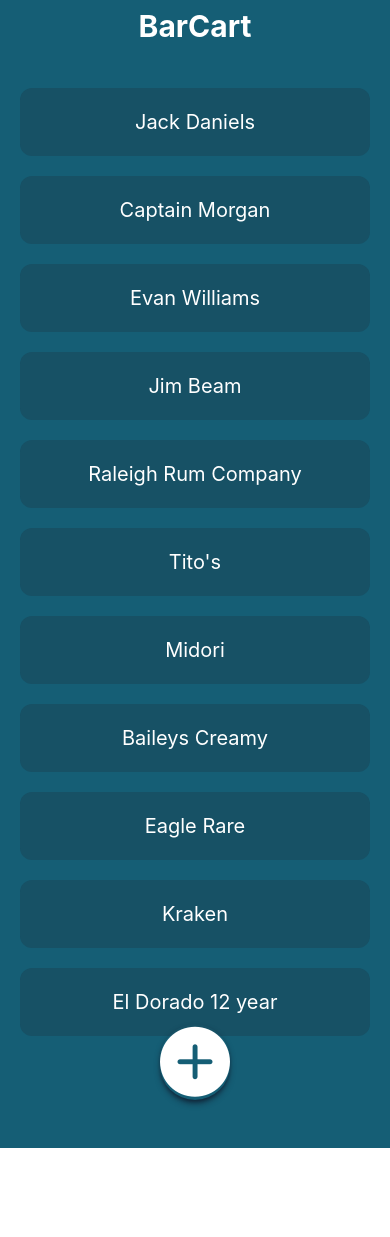
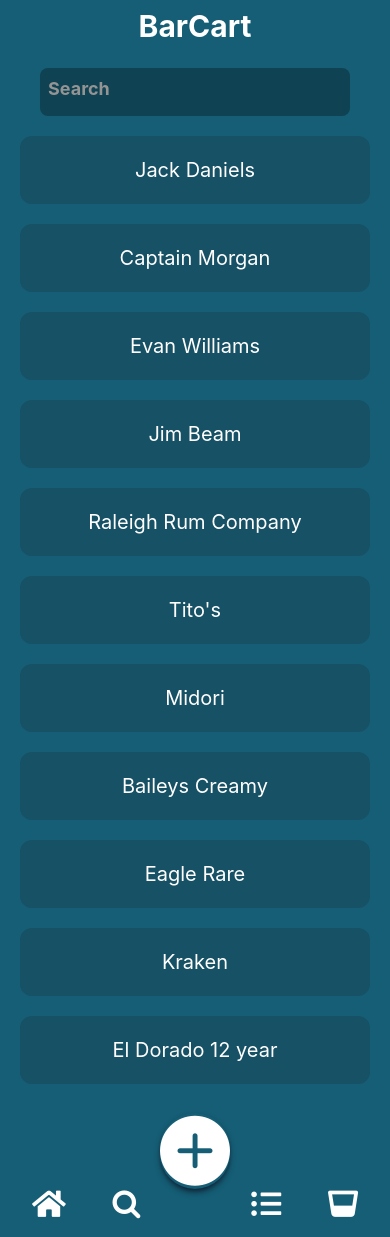
Before and after one commit to davidpierce24/BarCartReactNative, a React Native app: screen /Home in a window 390 px wide. Before the commit the page ends 1148 px from the top, so only its background shows below. Built offline with nearby package versions, Linux system fonts and the light colour scheme.

Commit message:
search updates

```diff
--- a/components/BottomNavigation.tsx
+++ b/components/BottomNavigation.tsx
@@ -1,13 +1,26 @@
 import { View, Text, TouchableOpacity } from 'react-native'
 import React from 'react'
-import Feather from 'react-native-vector-icons/Feather';
+import FontAwesome from 'react-native-vector-icons/FontAwesome';
+import FontAwesome5 from 'react-native-vector-icons/FontAwesome5';
 import AddButton from './AddButton';
 
 const BottomNavigation = () => {
 
 return (
     <View className='bg-cyan-800'>
-        <View className='flex items-center pt-4 pb-2 '>
+        <View className='flex flex-row justify-between pt-4 pb-4 px-8'>
+            <TouchableOpacity>
+                <FontAwesome5 name="home" size={30} color="#ffffff"/>
+            </TouchableOpacity>
+            <TouchableOpacity className='mr-16'>
+                <FontAwesome name="search" size={30} color="#ffffff"/>
+            </TouchableOpacity>
+            <TouchableOpacity className=''>
+                <FontAwesome5 name="list-ul" size={30} color="#ffffff"/>
+            </TouchableOpacity>
+            <TouchableOpacity>
+                <FontAwesome5 name="glass-whiskey" size={30} color="#ffffff"/>
+            </TouchableOpacity>
 
         </View>
     </View>
--- a/screens/HomeScreen.tsx
+++ b/screens/HomeScreen.tsx
@@ -1,5 +1,5 @@
 import { useLayoutEffect } from 'react'
-import { View, Text, SafeAreaView, ScrollView, TouchableOpacity } from 'react-native'
+import { View, Text, SafeAreaView, ScrollView, TouchableOpacity, TextInput } from 'react-native'
 // import { styled } from 'nativewind/dist/styled';
 import React from 'react'
 import { useNavigation } from '@react-navigation/native';
@@ -25,7 +25,9 @@
     <View className='h-full'>
         <TopNavigation />
 
+
         <ScrollView className='px-5 py-2 bg-cyan-800 flex-col'>
+        <TextInput className='bg-black/30 rounded-lg h-12 text-white px-2 font-bold text-lg pb-2 sticky top-0 mx-5 left-0 right-0' placeholder='Search' placeholderTextColor='#949494' cursorColor='#ffffff' />
             {data?.map((data) => (
                 <TouchableOpacity key={data} className='w-full bg-gray-800/25 rounded-xl flex items-center p-5 mt-5'>
                     <Text className='text-xl text-white'>{data}</Text>
```
